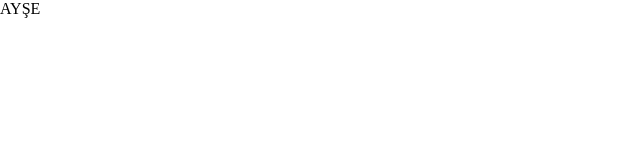
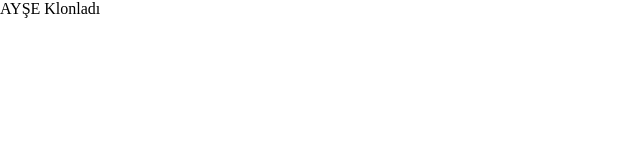
Before and after one commit to MEminUlusoy/FurnitureWebsite.github.io, a React (Create React App) app in the folder furniture-website/: page / in a window 1280 px wide. Shown: the top 160 px of the page, without its empty margins (0-640 px from the left). Built offline with nearby package versions, Linux system fonts and the light colour scheme.

Commit message:
ilk commit

```diff
--- a/furniture-website/src/furnitureMain/FurnitureMain.jsx
+++ b/furniture-website/src/furnitureMain/FurnitureMain.jsx
@@ -2,7 +2,7 @@ import React from 'react';
 import "./FurnitureMain.css";
 function FurnitureMain() {
   return (
-    <div>AYŞE</div>
+    <div>AYŞE Klonladı</div>
   );
 }
 
```
